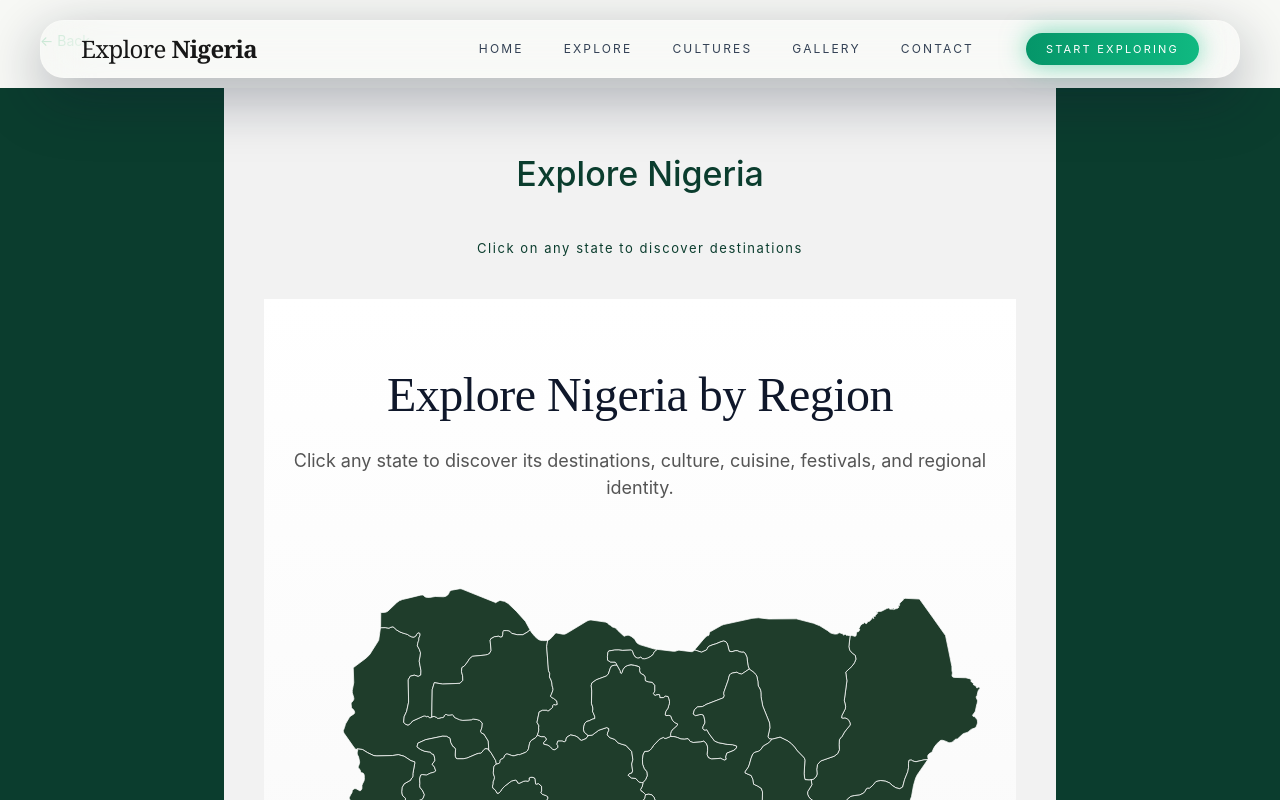
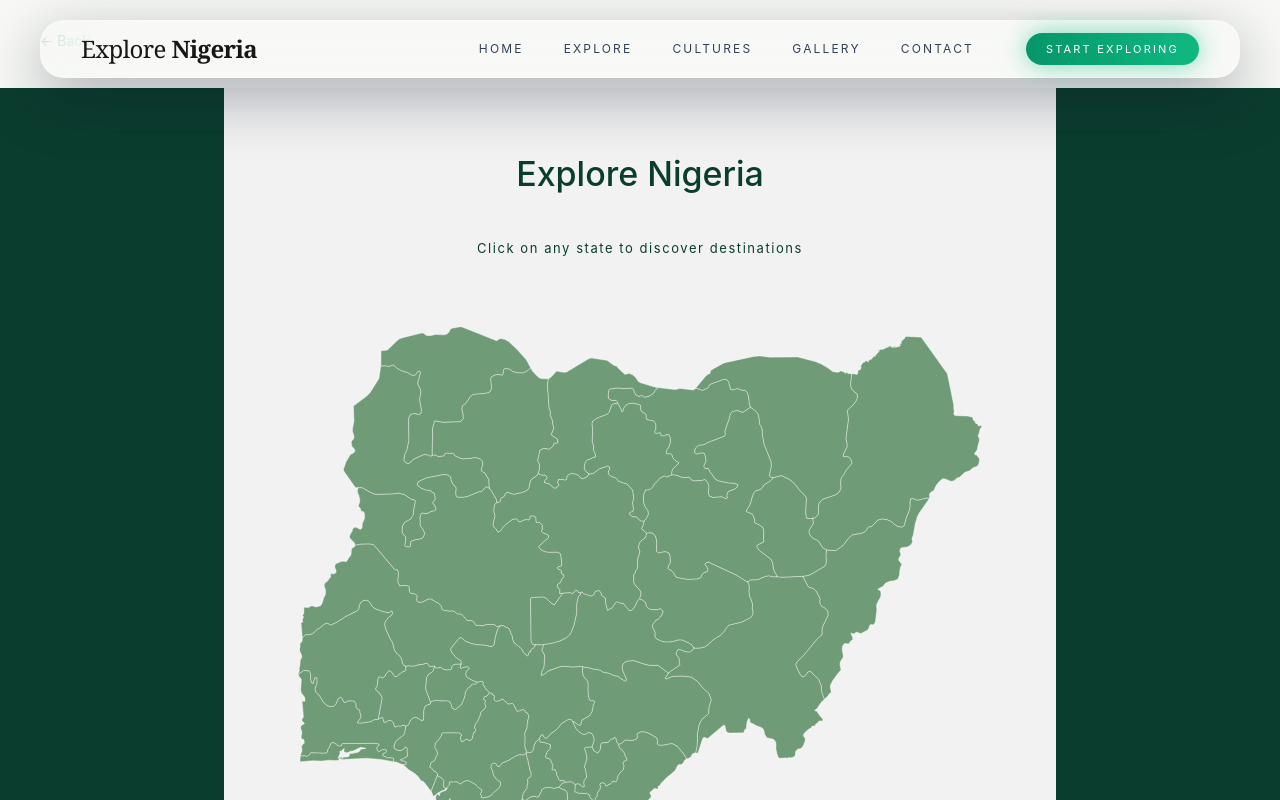
Before and after one commit to Ayrabb/visit-nigeria, a Next.js app: page /destinations in a window 1280 px wide. Shown: the top 800 px of the page. Built offline with nearby package versions, Linux system fonts and the light colour scheme.

Commit message:
Fix SVG import

```diff
--- a/src/components/Map/NigeriaMap.jsx
+++ b/src/components/Map/NigeriaMap.jsx
@@ -1,36 +1,6 @@
-"use client";
+// src/components/Map/NigeriaMap.jsx
+import NgMap from "@/assets/maps/ng.svg?component"; // important ?component
 
-import { useRouter } from "next/navigation";
-import { useState } from "react";
-import NgMap from "@/assets/maps/ng.svg";
-import "./NigeriaMap.css";
-
-export default function NigeriaMap() {
-  const router = useRouter();
-  const [activeState, setActiveState] = useState(null);
-
-  const handleClick = (e) => {
-    if (e.target.tagName !== "path") return;
-
-    const stateId = e.target.id;
-    const stateName = e.target.getAttribute("name");
-
-    setActiveState(stateId);
-
-    console.log("State:", stateId, stateName);
-  };
-
-  return (
-    <section className="map-wrapper">
-      <div className="map-content">
-        <h1 className="map-title">Explore Nigeria by Region</h1>
-        <p className="map-subtitle">
-          Click any state to discover its destinations, culture,
-          cuisine, festivals, and regional identity.
-        </p>
-
-        <NgMap className="nigeria-map" onClick={handleClick} />
-      </div>
-    </section>
-  );
+export default function NigeriaMap(props) {
+  return <NgMap {...props} />;
 }
```
